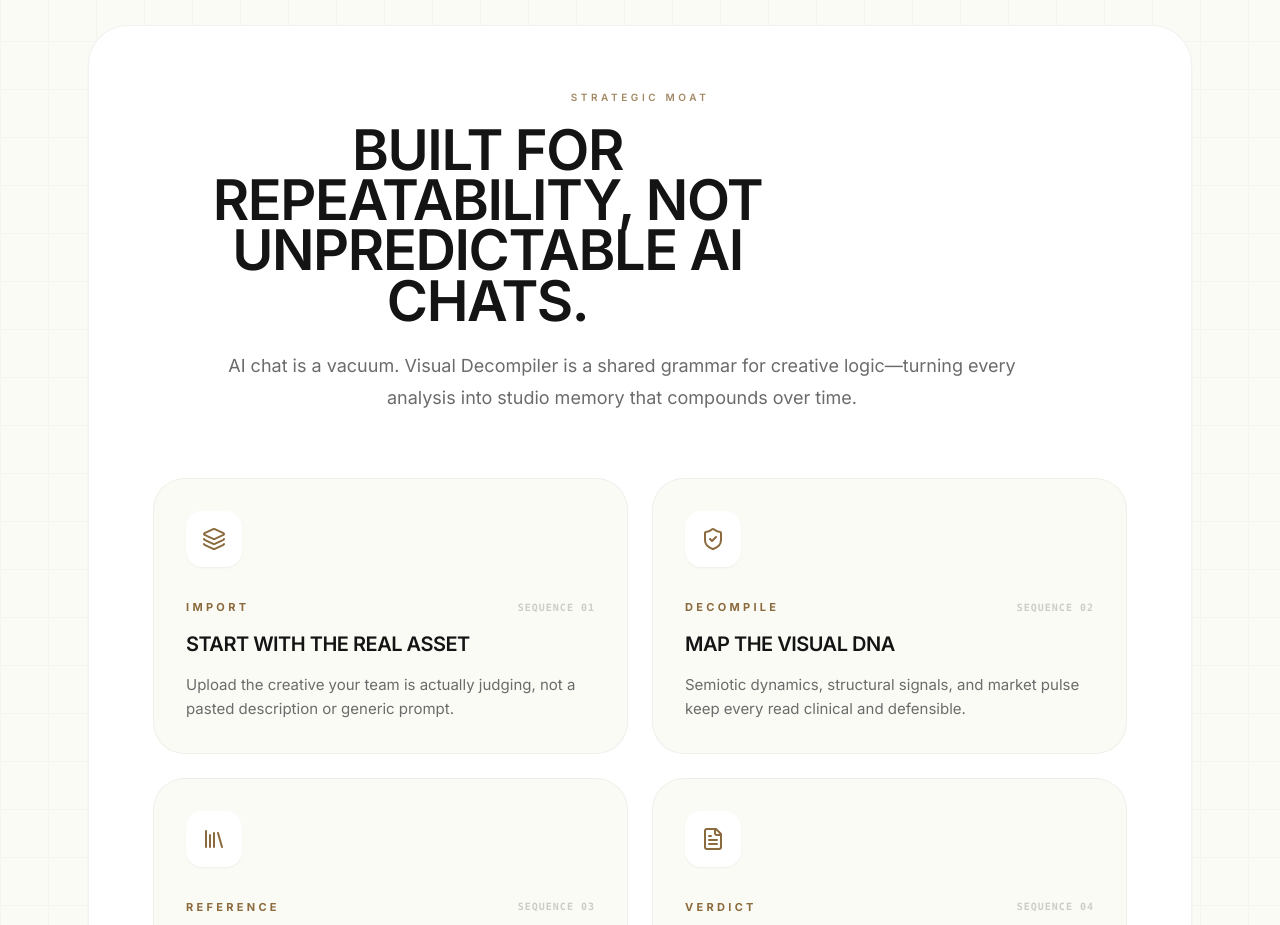
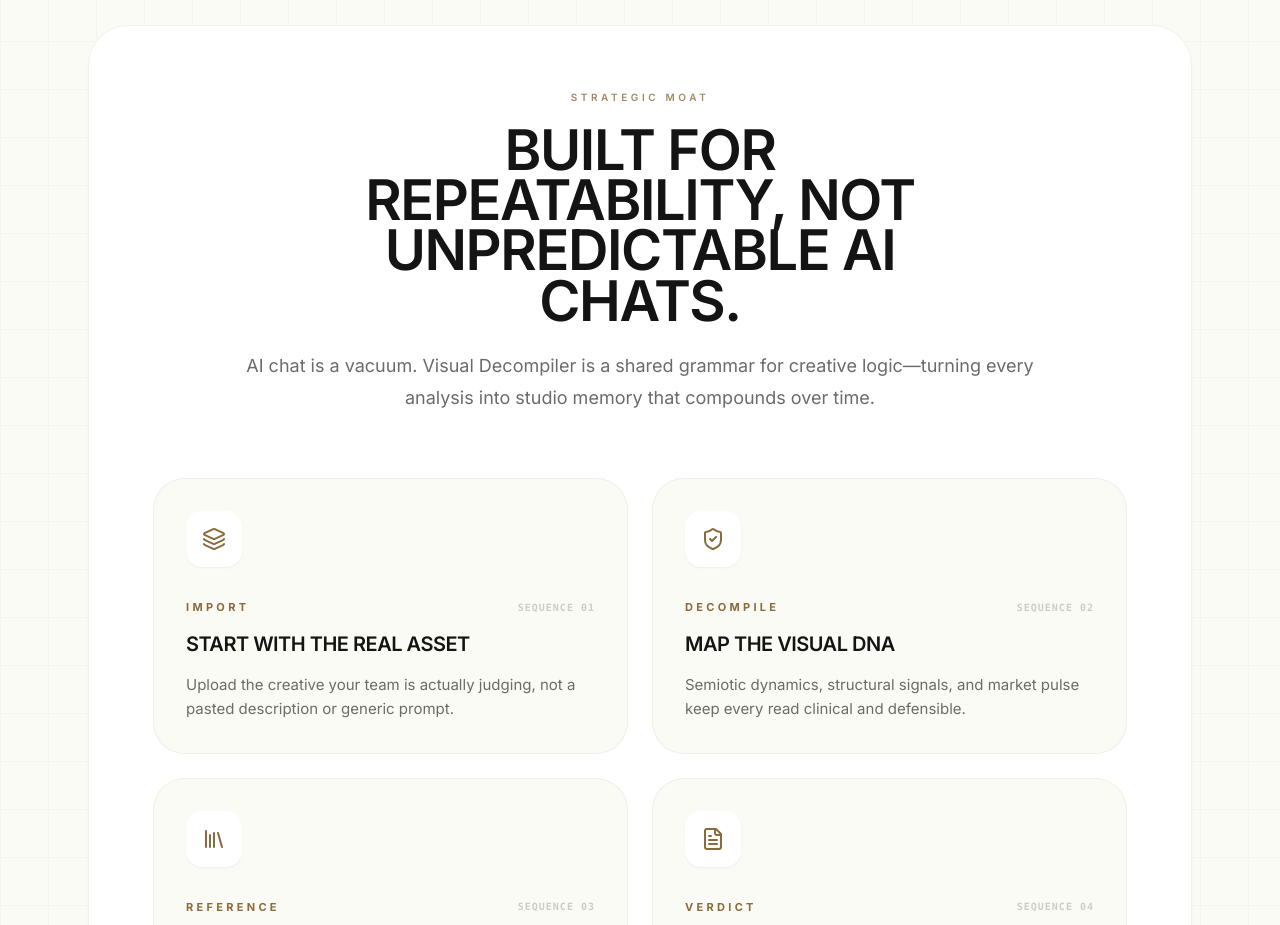
Before and after one commit to popvisly/visual-decompiler, a Next.js app: page / in a window 1280 px wide. Shown: the part 6200-7125 px from the top of the page. Built offline with nearby package versions, Linux system fonts and the light colour scheme; no server answers.

Commit message:
fix: proper centering for MarketingSectionHeading

```diff
--- a/src/components/marketing/MarketingSectionHeading.tsx
+++ b/src/components/marketing/MarketingSectionHeading.tsx
@@ -29,11 +29,11 @@ export default function MarketingSectionHeading({
             className={`${isCentered ? 'text-center mx-auto' : ''} ${className}`}
         >
             <p className="text-[10px] font-semibold uppercase tracking-[0.36em] text-[#8B6A3D]/80">{kicker}</p>
-            <h2 className="mt-5 max-w-[16ch] text-[clamp(36px,5vw,56px)] font-semibold uppercase leading-[0.9] tracking-tight text-[#141414]">
+            <h2 className={`mt-5 max-w-[16ch] text-[clamp(36px,5vw,56px)] font-semibold uppercase leading-[0.9] tracking-tight text-[#141414] ${isCentered ? 'mx-auto' : ''}`}>
                 {title}
             </h2>
             {description ? (
-                <p className="mt-6 max-w-[860px] text-[18px] leading-[1.78] text-[#6B6B6B]">
+                <p className={`mt-6 max-w-[860px] text-[18px] leading-[1.78] text-[#6B6B6B] ${isCentered ? 'mx-auto' : ''}`}>
                     {description}
                 </p>
             ) : null}
```
